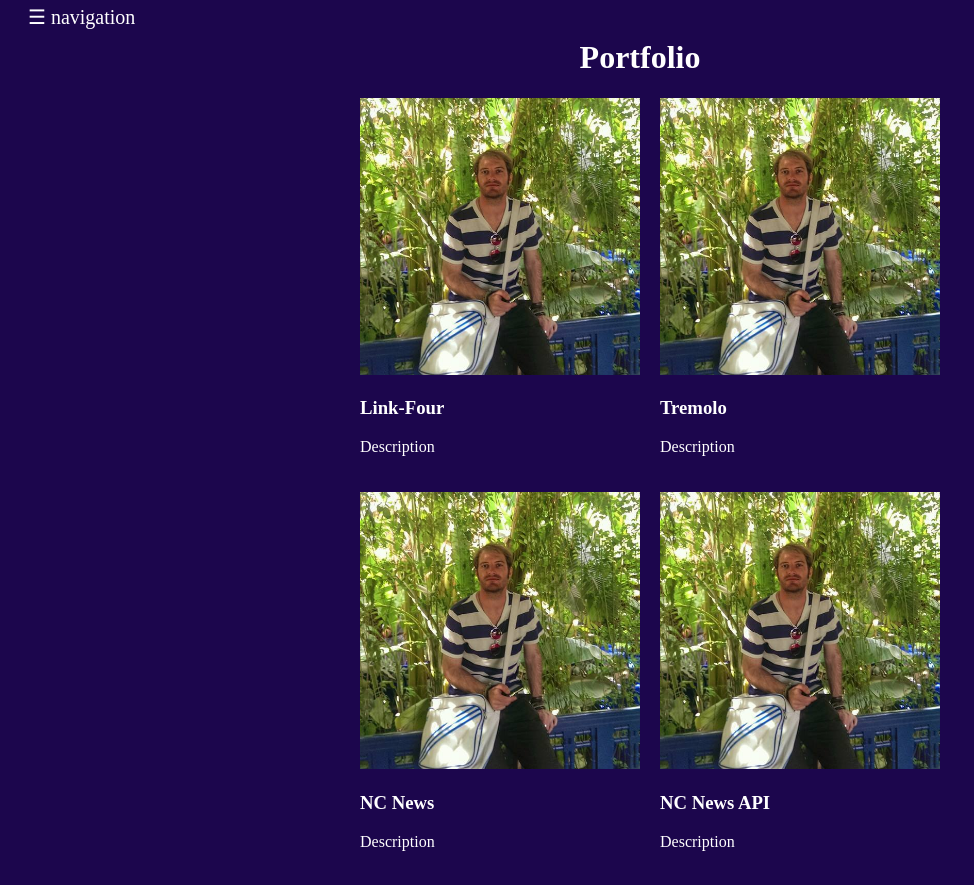
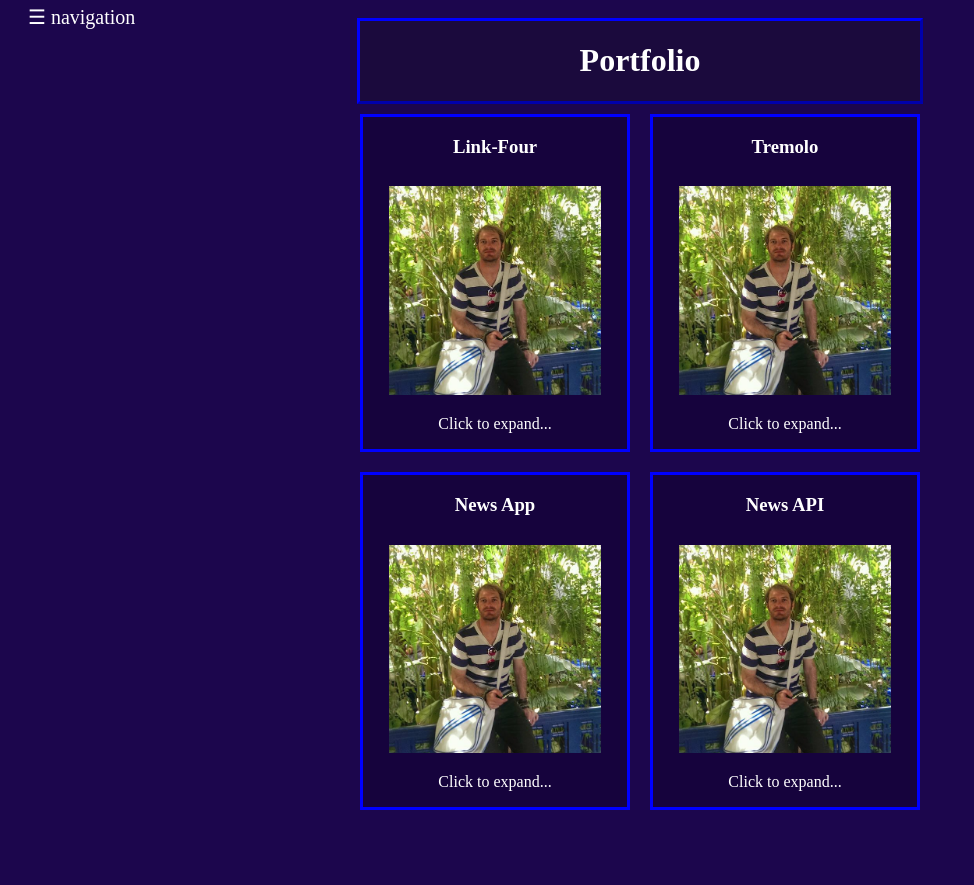
Before and after one commit to tubez7/portfolio, a plain HTML site: page portfolio.html in a window 1280 px wide. Shown: the whole page, without its empty margins (0-974 px from the left). After the commit the page ends 828 px from the top, so only its background shows below. Drawn offline with Linux system fonts and the light colour scheme.

Commit message:
add further styling to portfolio and home pages

```diff
--- a/index.css
+++ b/index.css
@@ -23,8 +23,19 @@ body {
     position: absolute;
 } */
 
+
+/* UNIVERSAL CSS RULES FOR THE SIDENAV & HEADER BLOCKS */
+
+header {
+  border-style: outset;
+  max-width: 900px;
+  margin: auto;
+  background-color: rgb(27, 10, 61);
+  border-color: blue;
+}
+
 #header-nav-block {
-  background-color: rgb(28, 6, 77);
+  background-color: rgb(28, 6, 77, 0);
   position: fixed;
   padding-top: 5px;
   top: 0;
@@ -46,10 +57,12 @@ body {
   top: 0; /* Stay at the top */
   left: 0;
   background-color: rgb(22, 3, 61);
-  /* background-color: rgb(28, 6, 77); */
   overflow-x: hidden; /* Disable horizontal scroll */
   padding-top: 60px; /* Place content 60px from the top */
   transition: 0.5s; /* 0.5 second transition effect to slide in the sidenav */
+  border-right: none;
+  border-color: #ababab;
+  border-width: 3px;
 }
 
 /* The navigation menu links */
@@ -90,9 +103,27 @@ body {
   }
 }
 
+
+/* CSS RULES FOR HOMEPAGE */
+
+#my-info {
+  max-width: 800px;
+  margin: auto;
+}
+
+#toplink-block {
+  text-align: center;
+  margin-top: 20px;
+}
+
+#toplink-block a {
+  color:aqua;
+}
+
 img {
   max-width: 280px;
   height: auto;
+  margin-top: 10px;
 }
 
 .intro-block {
@@ -129,6 +160,13 @@ img {
   display: none;
 }
 
+
+/* CSS RULES SPECIFIC TO THE PORTFOLIO PAGE */
+
+#portfolio-header {
+  max-width: 560px;
+}
+
 #portfolio-grid {
   display: grid;
   max-width: 560px;
@@ -136,4 +174,22 @@ img {
   margin: auto;
   grid-column-gap: 20px;
   grid-row-gap: 20px;
+  text-align: center;
+  margin-top: 10px;
 }
+
+#portfolio-grid img {
+  width: 80%;
+}
+
+.project-card {
+  border-style: solid;
+  border-color: blue;
+  background-color: rgb(22, 3, 61);
+  transition: 0.2s;
+}
+
+.project-card:hover {
+  transform: scale(1.1);
+  transition: 0.2s;
+}
--- a/index.js
+++ b/index.js
@@ -7,6 +7,7 @@ const expandProject = document.getElementById("projectExpandButton");
 
 function openNav() {
   sideNav.style.width = "250px";
+  sideNav.style.borderRight = "solid";
   main.style.marginLeft = "250px";
   main.style.transition = "margin-left 0.5s";
   // main.forEach((elem) => {
@@ -19,6 +20,7 @@ function openNav() {
 
 function closeNav() {
   sideNav.style.width = "0";
+  sideNav.style.borderRight = "none";
   main.style.marginLeft = "0px";
   main.style.transition = "margin-left 0.5s";
   // main.forEach((elem) => {
@@ -30,9 +32,9 @@ function closeNav() {
 }
 
 function displayProjects() {
-  if (projectList.style.display !== "none") {
+  if (expandProject.innerHTML === "Click to minimise...") {
     projectList.style.display = "none";
-    expandProject.innerHTML = "Click to see course project details...";
+    expandProject.innerHTML = "Click to expand course project details...";
   } else {
     projectList.style.display = "block";
     expandProject.innerHTML = "Click to minimise...";
--- a/portfolio.html
+++ b/portfolio.html
@@ -19,32 +19,32 @@
       <a href="./contact.html">Contact</a>
     </div>
     <div id="main">
-      <header>
-        <nav id="header-nav-block">
-          <span id="hamburger" onclick="openNav()">&#9776; navigation</span>
-        </nav>
+      <nav id="header-nav-block">
+        <span id="hamburger" onclick="openNav()">&#9776; navigation</span>
+      </nav>
+      <header id="portfolio-header">
         <h1 class="headers">Portfolio</h1>
       </header>
       <div id="portfolio-grid">
-        <div>
-          <img src="./images/profile.jpg" alt="project-image" />
+        <div class="project-card">
           <h3>Link-Four</h3>
-          <p>Description</p>
+          <img src="./images/profile.jpg" alt="linkfour-image" />
+          <p>Click to expand...</p>
         </div>
-        <div>
-          <img src="./images/profile.jpg" alt="project-image" />
+        <div class="project-card">
           <h3>Tremolo</h3>
-          <p>Description</p>
+          <img src="./images/profile.jpg" alt="tremolo-image" />
+          <p>Click to expand...</p>
         </div>
-        <div>
-          <img src="./images/profile.jpg" alt="project-image" />
-          <h3>NC News</h3>
-          <p>Description</p>
+        <div class="project-card">
+          <h3>News App</h3>
+          <img src="./images/profile.jpg" alt="news app-image" />
+          <p>Click to expand...</p>
         </div>
-        <div>
-          <img src="./images/profile.jpg" alt="project-image" />
-          <h3>NC News API</h3>
-          <p>Description</p>
+        <div class="project-card">
+          <h3>News API</h3>
+          <img src="./images/profile.jpg" alt="news api-image" />
+          <p>Click to expand...</p>
         </div>
       </div>
     </div>
```
Also changed, not shown: index.html (+43 -33 lines).
